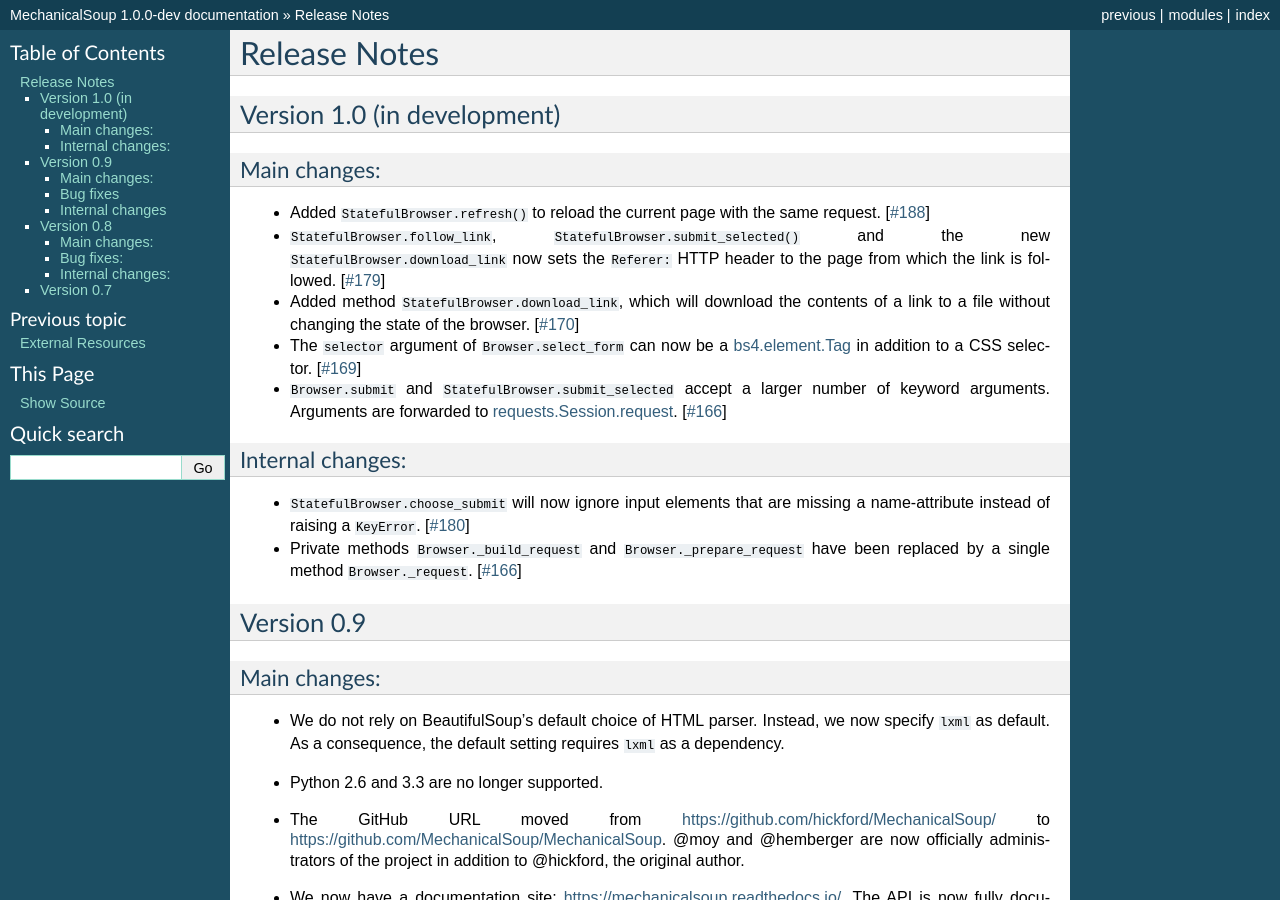
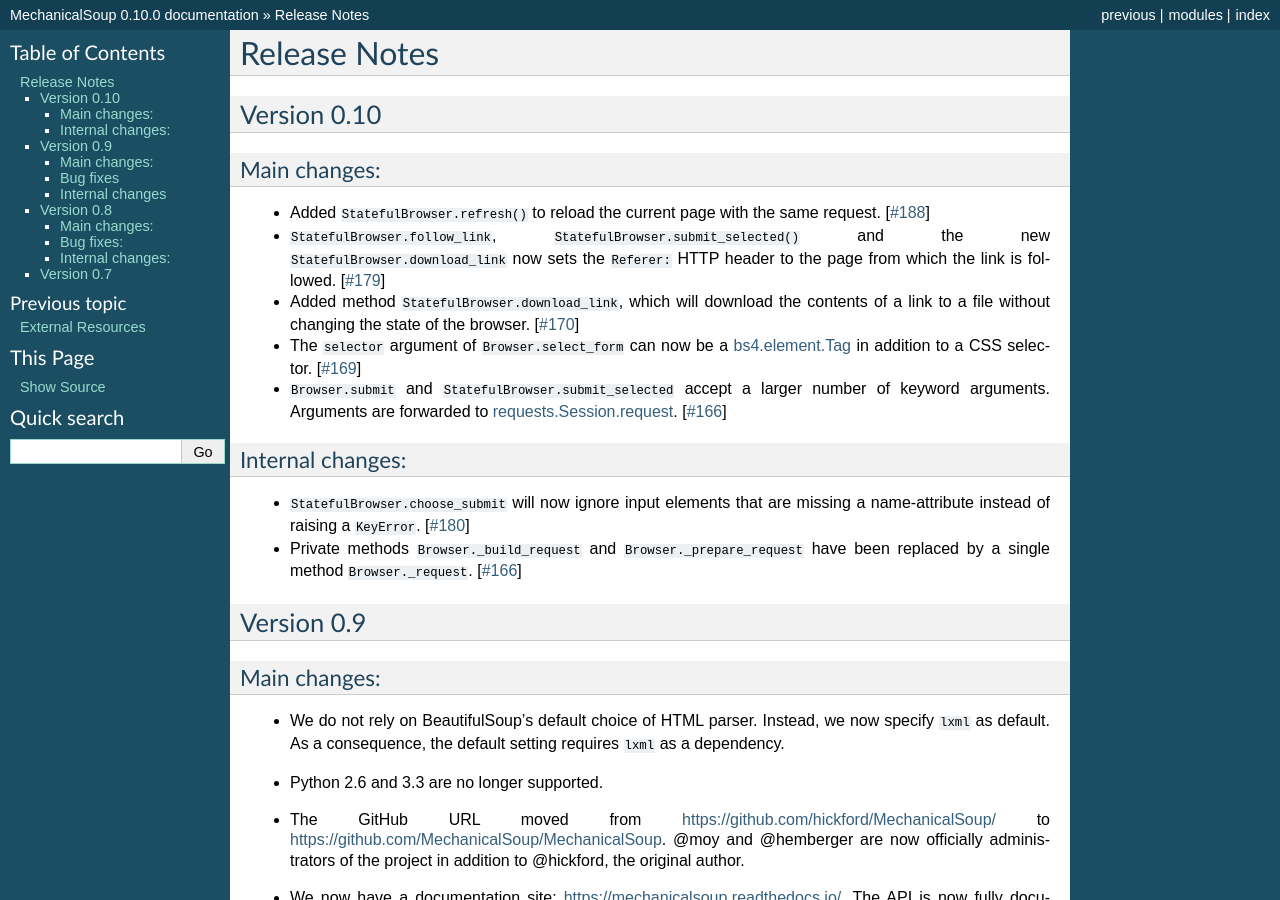
Before and after one commit to MechanicalSoup/MechanicalSoup, a Sphinx documentation site: the page built from docs/ChangeLog.rst, in a window 1280 px wide and 900 px high. Built offline with Sphinx 7.4.7, drawn with Linux system fonts in a browser that asks for light colours; some of the changed text lies outside the part shown.

Commit message:
Release 0.10.0

```diff
--- a/docs/ChangeLog.rst
+++ b/docs/ChangeLog.rst
@@ -2,8 +2,8 @@
 Release Notes
 =============
 
-Version 1.0 (in development)
-============================
+Version 0.10
+============
 
 Main changes:
 -------------
--- a/mechanicalsoup/__version__.py
+++ b/mechanicalsoup/__version__.py
@@ -2,5 +2,5 @@
 __description__ = 'A Python library for automating interaction with websites'
 __url__ = 'https://mechanicalsoup.readthedocs.io/'
 __github_url__ = 'https://github.com/MechanicalSoup/MechanicalSoup'
-__version__ = '1.0.0-dev'
+__version__ = '0.10.0'
 __license__ = 'MIT'
```
